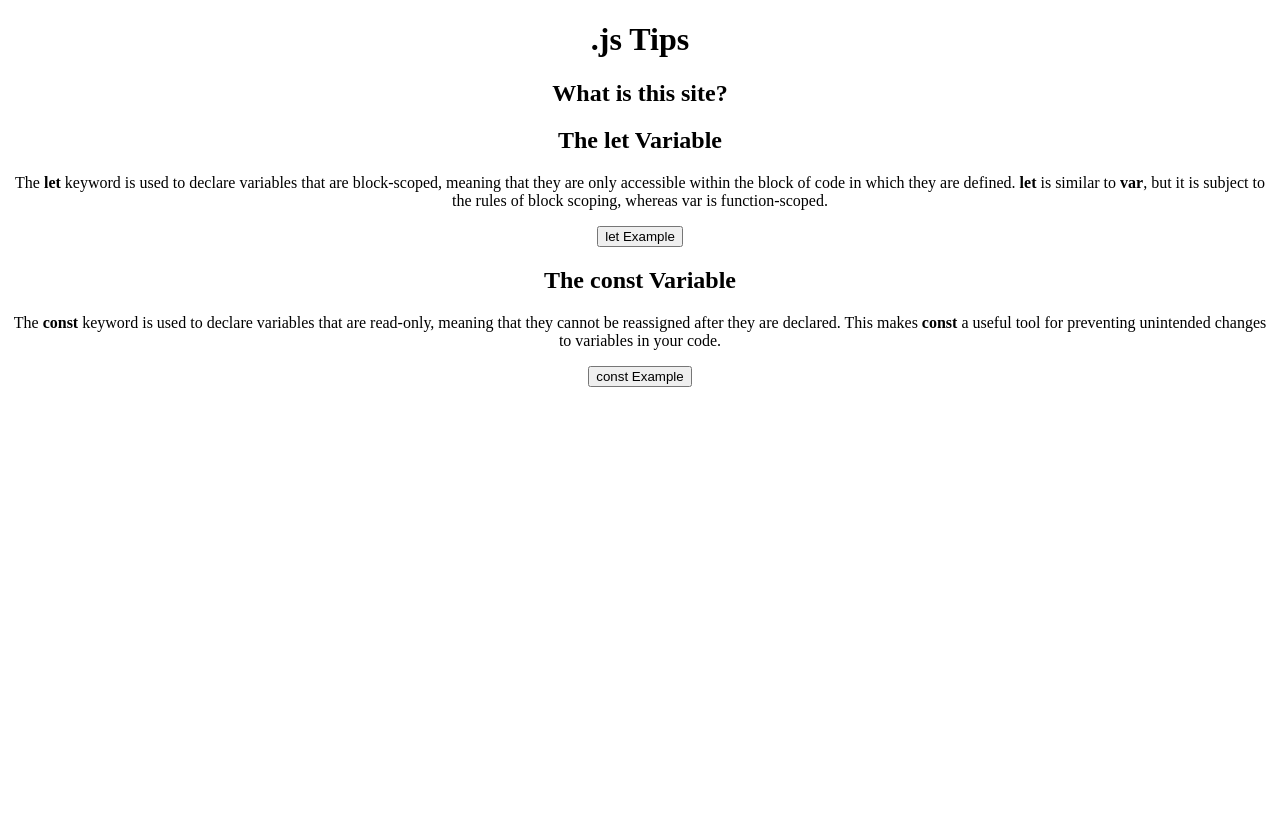
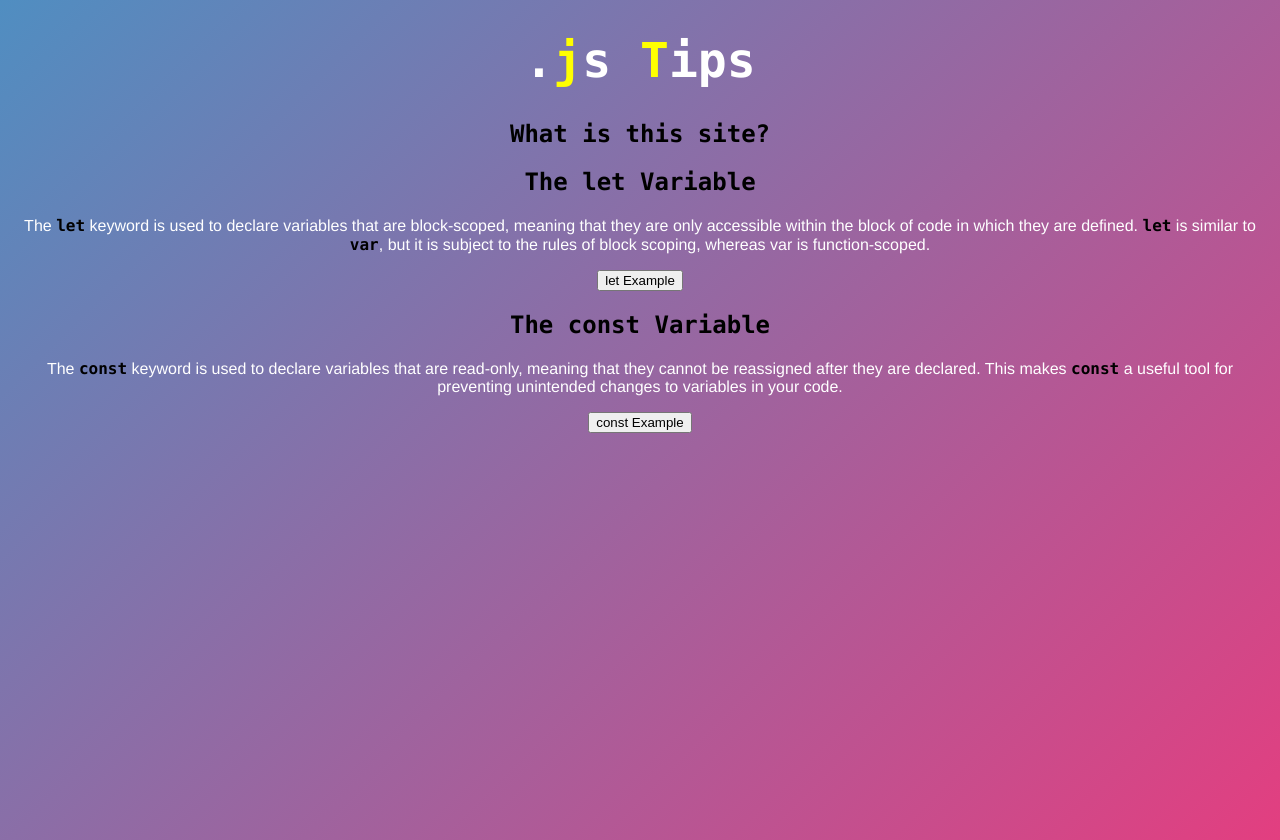
Before and after one commit to Isaak-pixel/jsTips, a plain HTML site: page index.html in a window 1280 px wide. Before the commit the page ends 800 px from the top, so only its background shows below. Drawn offline with Linux system fonts and the light colour scheme.

Commit message:
Added styling to the webpage cahnged the font family and main colours added a gradient background

```diff
--- a/styles.css
+++ b/styles.css
@@ -1,3 +1,36 @@
 body {
   text-align: center;
+  font-family: "Helvetica", "Arial", sans-serif;
+  color: white;
+
+  background: linear-gradient(-45deg, #ee7752, #e73c7e, #23a6d5, #23d5ab);
+	background-size: 400% 400%;
+	animation: gradient 30s ease infinite;
+	height: 100vh;
 }
+
+@keyframes gradient {
+	0% {
+		background-position: 0% 50%;
+	}
+	50% {
+		background-position: 100% 50%;
+	}
+	100% {
+		background-position: 0% 50%;
+	}
+}
+
+strong, h2 {
+  font-family: "Lucida Console", "Courier New", monospace;
+  color: black;
+}
+
+h1 {
+  font-family: "Lucida Console", "Courier New", monospace;
+  color: white;
+  font-size: 300%;
+}
+#titleColor {
+  color: yellow;
+}
```
